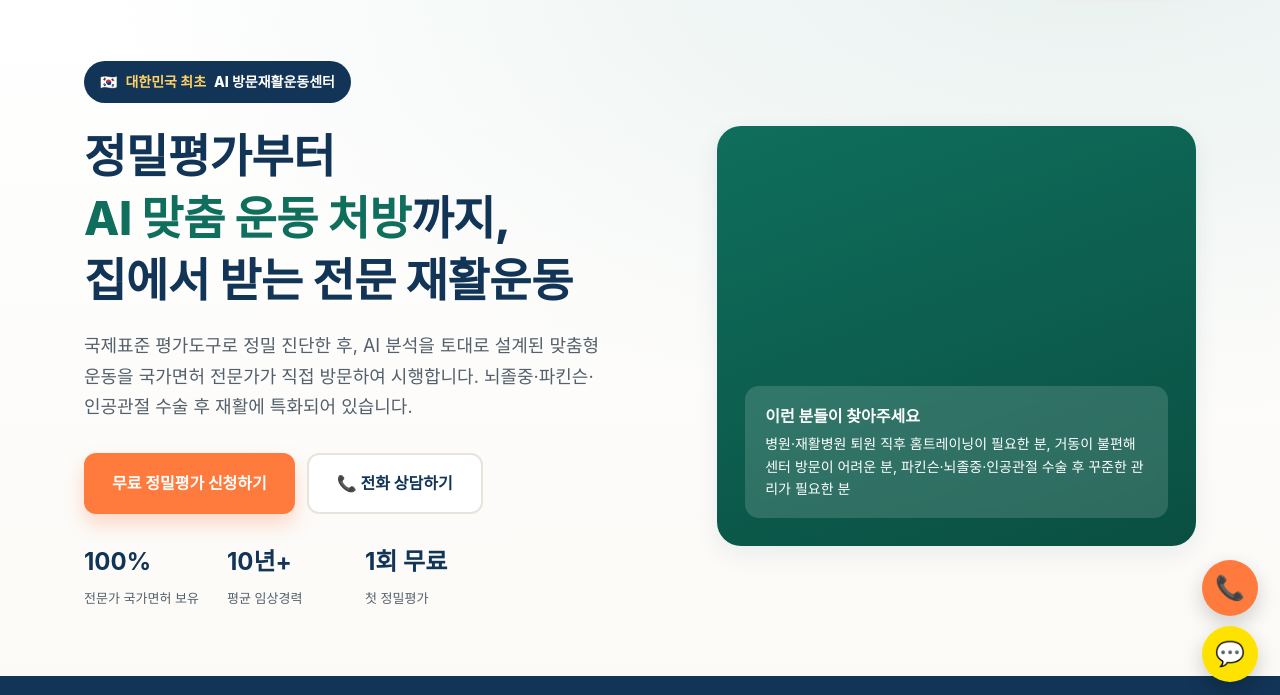
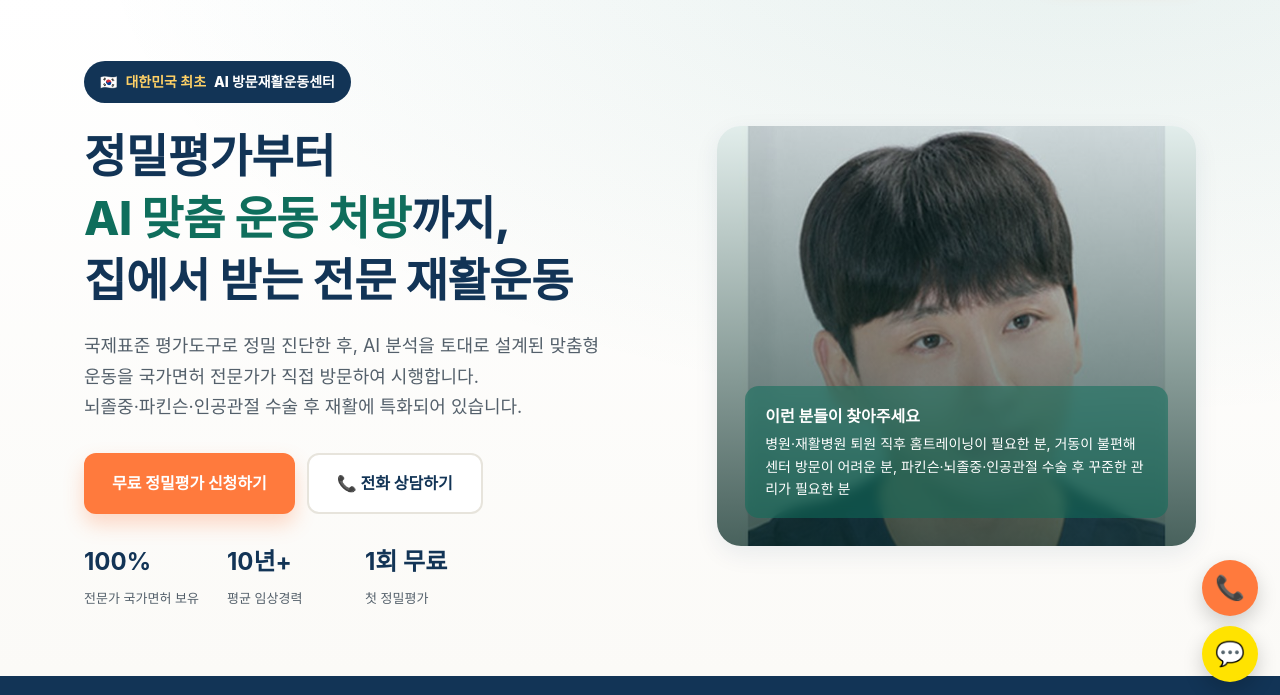
Before and after one commit to barunyeonse/--------, a plain HTML site: page index.html in a window 1280 px wide. Shown: the part 96-791 px from the top of the page. Drawn offline with Linux system fonts and the light colour scheme.

Commit message:
히어로 사진 변경

```diff
--- a/css/style.css
+++ b/css/style.css
@@ -95,12 +95,17 @@ footer h4.f-logo img{height:28px;width:auto;display:block;}
 .hero-stats b{display:block;font-size:24px;color:var(--navy);}
 .hero-stats span{font-size:13px;color:var(--text-soft);}
 .hero-visual{
-  background:linear-gradient(160deg,var(--primary) 0%, var(--primary-dark) 100%);
+  background:url('/assets/hero-photo.jpg') center/cover no-repeat;
   border-radius:24px;min-height:420px;position:relative;overflow:hidden;
   display:flex;align-items:flex-end;padding:28px;color:#fff;box-shadow:var(--shadow);
 }
+.hero-visual::before{
+  content:'';position:absolute;inset:0;
+  background:linear-gradient(180deg,rgba(15,110,92,.12) 0%,rgba(11,45,38,.75) 100%);
+}
 .hero-visual .tag{
-  background:rgba(255,255,255,.15);backdrop-filter:blur(6px);border-radius:14px;padding:18px 20px;
+  position:relative;z-index:1;
+  background:rgba(15,110,92,.55);backdrop-filter:blur(6px);border-radius:14px;padding:18px 20px;
   font-size:14px;line-height:1.6;
 }
 .hero-visual .tag b{display:block;font-size:16px;margin-bottom:4px;}
--- a/index.html
+++ b/index.html
@@ -145,7 +145,7 @@
     <div>
       <span class="hero-badge">🇰🇷 <b>대한민국 최초</b> AI 방문재활운동센터</span>
       <h1>정밀평가부터<br><em>AI 맞춤 운동 처방</em>까지,<br>집에서 받는 전문 재활운동</h1>
-      <p>국제표준 평가도구로 정밀 진단한 후, AI 분석을 토대로 설계된 맞춤형 운동을 국가면허 전문가가 직접 방문하여 시행합니다. 뇌졸중·파킨슨·인공관절 수술 후 재활에 특화되어 있습니다.</p>
+      <p>국제표준 평가도구로 정밀 진단한 후, AI 분석을 토대로 설계된 맞춤형 운동을 국가면허 전문가가 직접 방문하여 시행합니다.<br>뇌졸중·파킨슨·인공관절 수술 후 재활에 특화되어 있습니다.</p>
       <div class="hero-actions">
         <a href="/contact" class="btn btn-primary">무료 정밀평가 신청하기</a>
         <a href="tel:01081853100" class="btn btn-outline">📞 전화 상담하기</a>
```
Also changed, not shown: assets/hero-photo.jpg (added).
